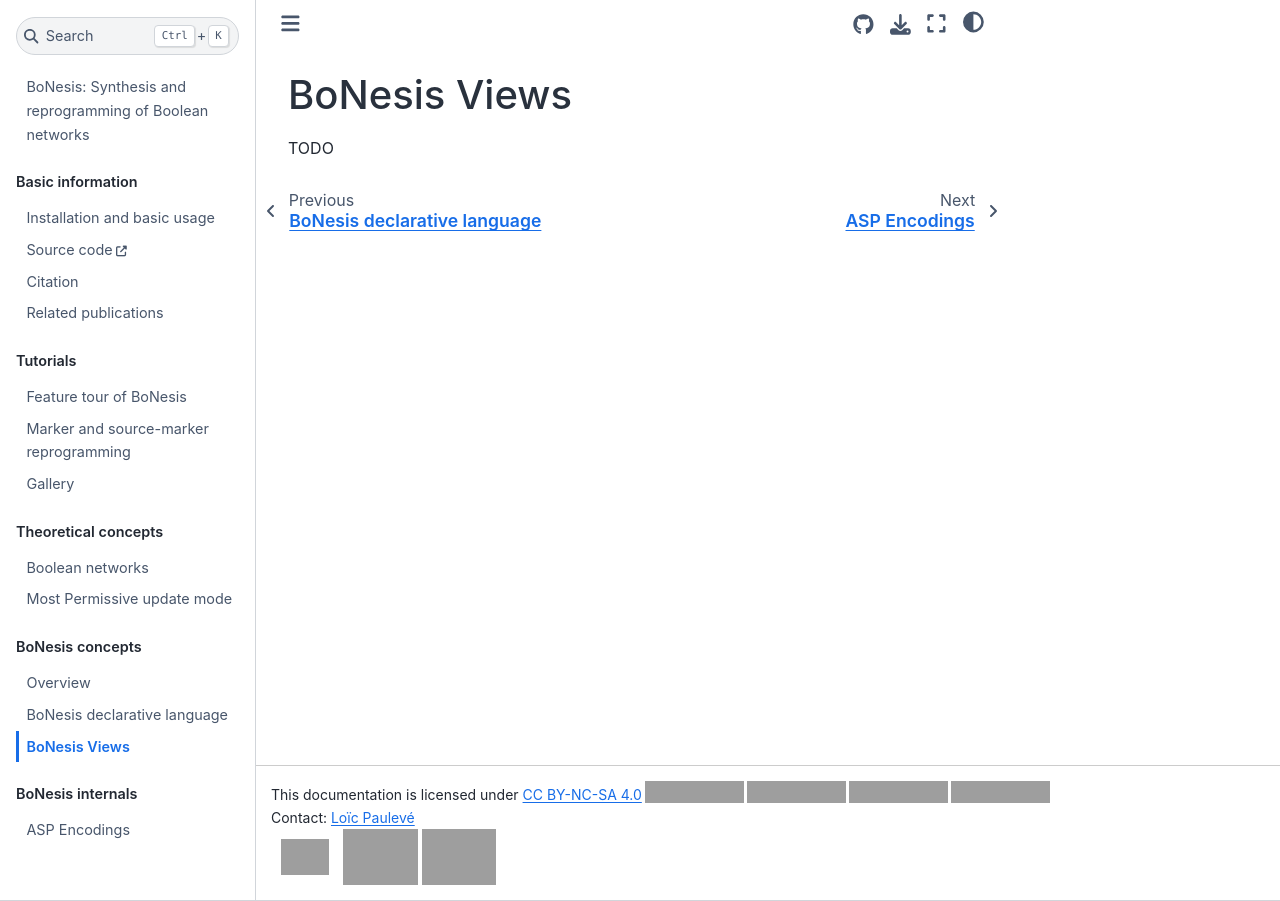
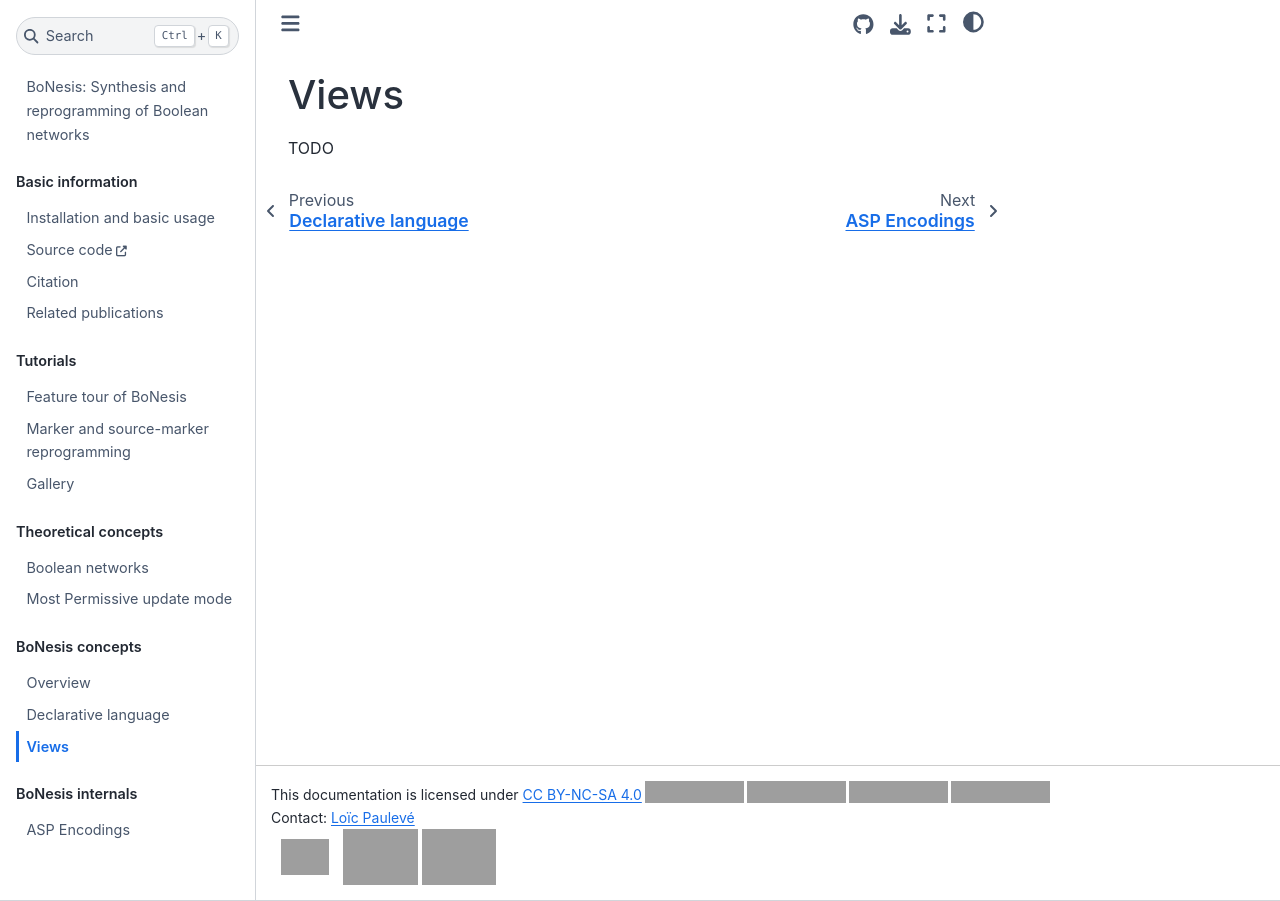
Before and after one commit to bnediction/bonesis, a Jupyter Book: the page built from views.md, in a window 1280 px wide. Built offline with Jupyter Book 1.0.4 settings and Sphinx 7.4.7 and the Sphinx Book theme 1.1.4, drawn with Linux system fonts in a browser that asks for light colours; grey boxes are pictures that could not be loaded.

Commit message:
section titles

```diff
--- a/language.md
+++ b/language.md
@@ -1,3 +1,3 @@
-# BoNesis declarative language
+# Declarative language
 
 TODO
--- a/views.md
+++ b/views.md
@@ -1,3 +1,3 @@
-# BoNesis Views
+# Views
 
 TODO
```
Also changed, not shown: gallery/index.md (+1 -1 lines).
